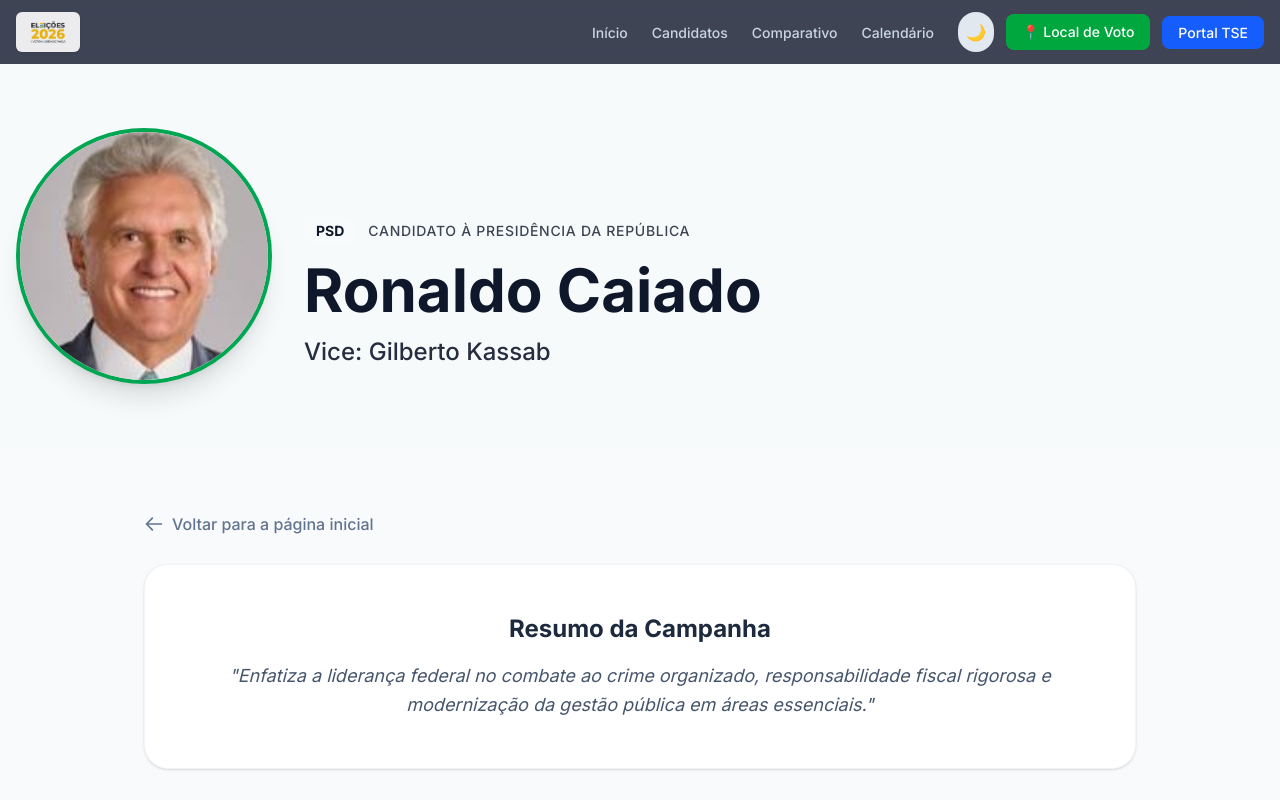
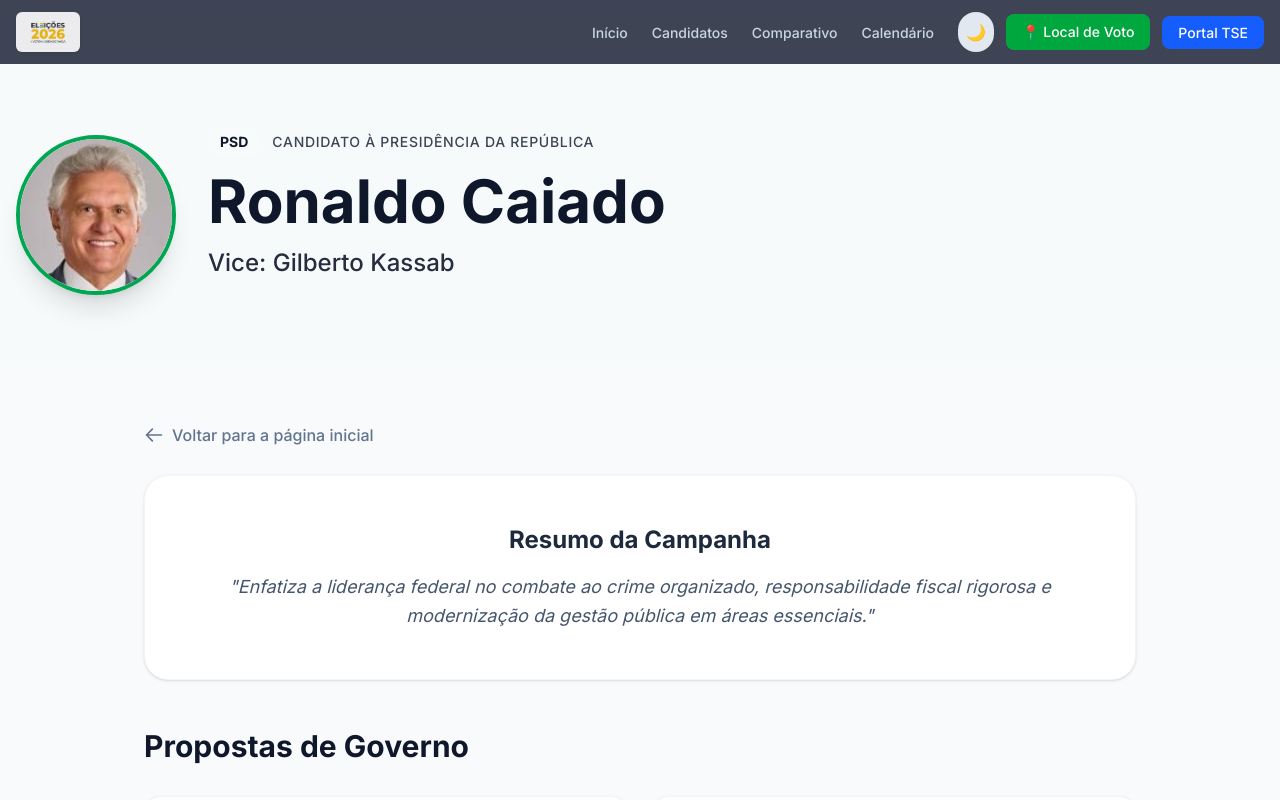
Before and after one commit to daniboycam/eleicoes-2026, a Next.js app: page /candidato/caiado in a window 1280 px wide. Shown: the top 800 px of the page. Built offline with nearby package versions, Linux system fonts and the light colour scheme.

Commit message:
style: prevent image stretching on candidate profiles

```diff
--- a/src/app/candidato/[id]/page.tsx
+++ b/src/app/candidato/[id]/page.tsx
@@ -79,7 +79,7 @@ export default async function CandidatoPage({ params }: { params: Promise<{ id:
           <img
             src={`/${folder}/${c.id}.jpg`}
             alt={c.nome}
-            className="w-48 h-48 md:w-64 md:h-64 object-cover object-[50%_25%] rounded-full border-4 shadow-xl"
+            className="w-32 h-32 md:w-40 md:h-40 object-cover object-[50%_15%] rounded-full border-4 shadow-xl flex-shrink-0"
             style={{ borderColor: c.cor }}
           />
 
```
